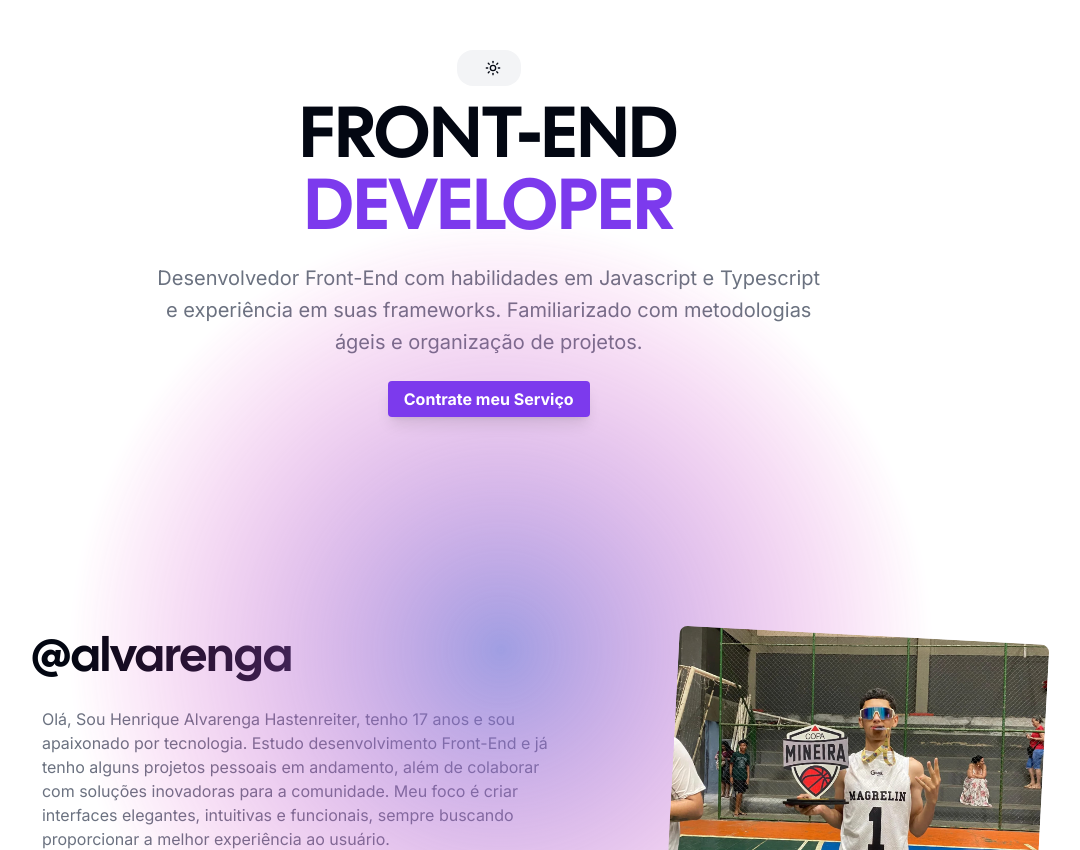
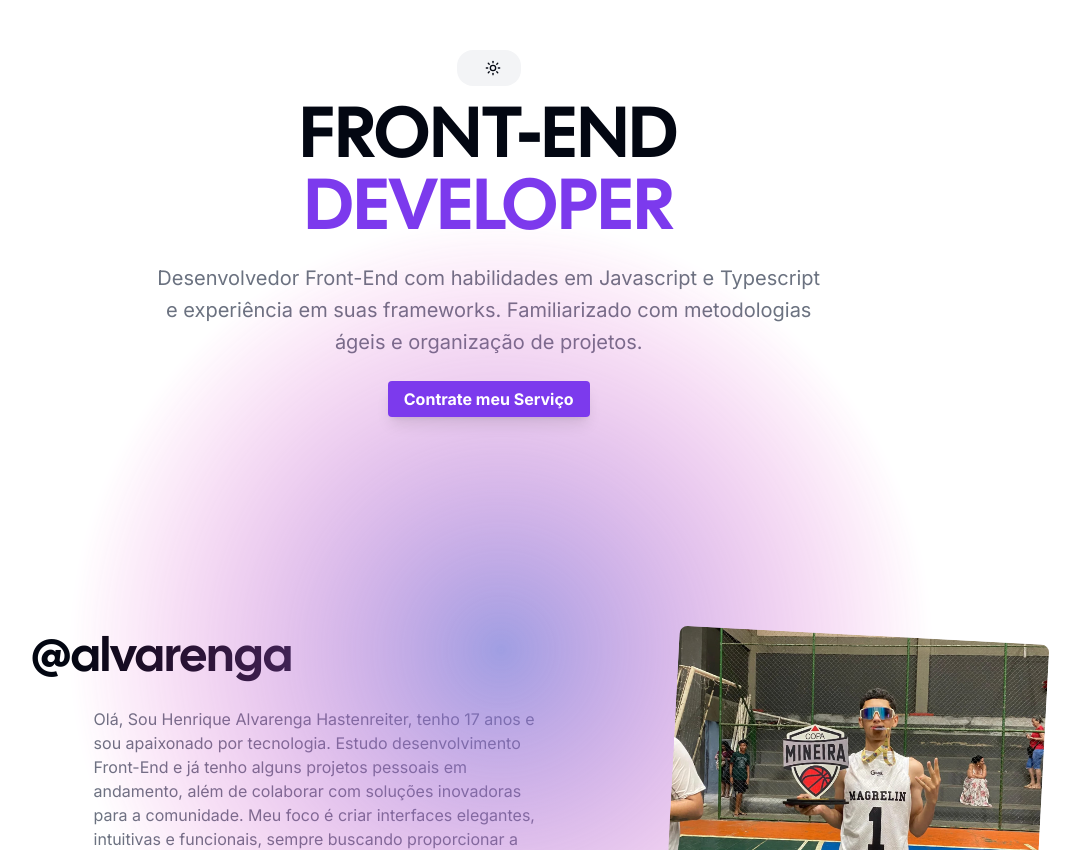
Before and after one commit to Alvarenga7/portfolio2, a Next.js app: page / in a window 1280 px wide. Shown: the part 102-952 px from the top of the page, without its empty margins (145-1225 px from the left). Built offline with nearby package versions, Linux system fonts and the light colour scheme.

Commit message:
Update about-section.tsx

```diff
--- a/src/app/componentes/about-section.tsx
+++ b/src/app/componentes/about-section.tsx
@@ -37,7 +37,7 @@ function AboutSection() {
                 </div>
                 <div className="lg:order-first lg:row-span-2 text-center md:text-start xs:ml-[-25%] md:ml-[-1%]">
                     <h1 className="font-heading text-3xl md:text-4xl lg:text-5xl sm:ml-[-5%] md:ml-[-2%]">@alvarenga</h1>
-                    <p className="mt-6 text-base text-muted-foreground xs:text-[16px]">Olá, Sou Henrique Alvarenga Hastenreiter, tenho  17 anos e sou apaixonado por tecnologia.
+                    <p className="mt-6 text-base text-muted-foreground  xs:ml-[10%]">Olá, Sou Henrique Alvarenga Hastenreiter, tenho  17 anos e sou apaixonado por tecnologia.
                         Estudo desenvolvimento Front-End e já tenho alguns projetos pessoais em andamento, além de
                         colaborar com soluções inovadoras para a comunidade. Meu foco é criar interfaces elegantes,
                         intuitivas e funcionais, sempre buscando proporcionar a melhor experiência ao usuário.
```
